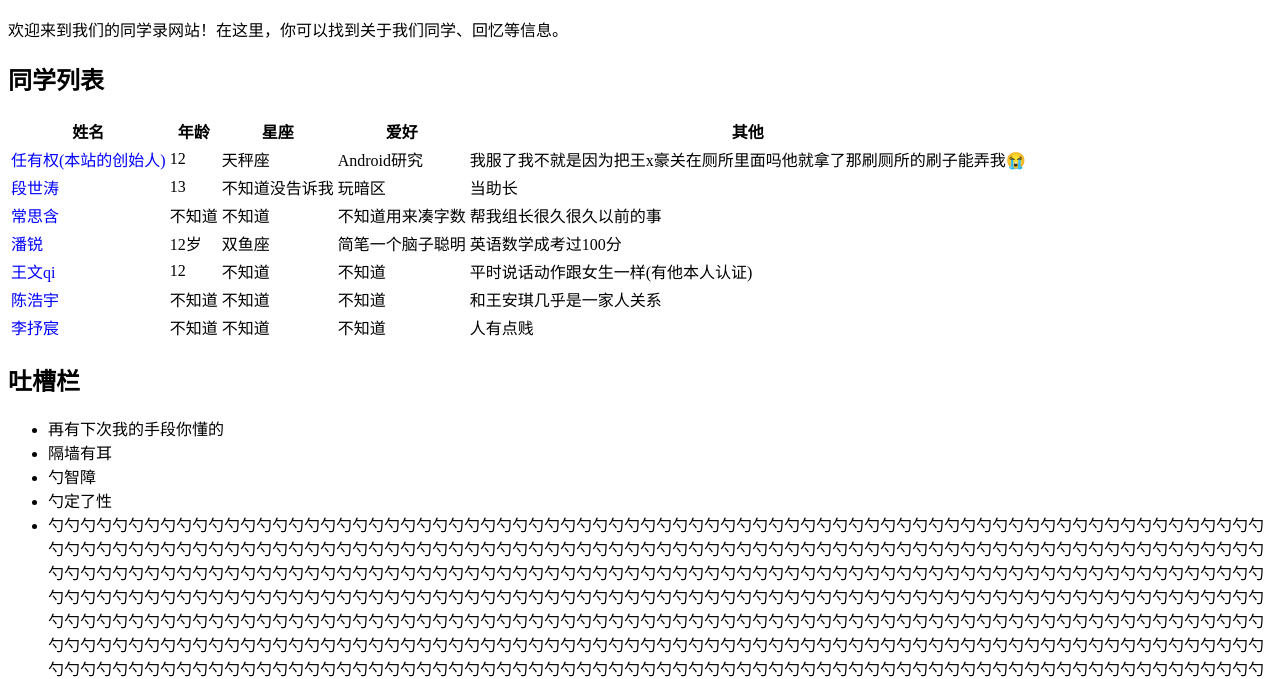
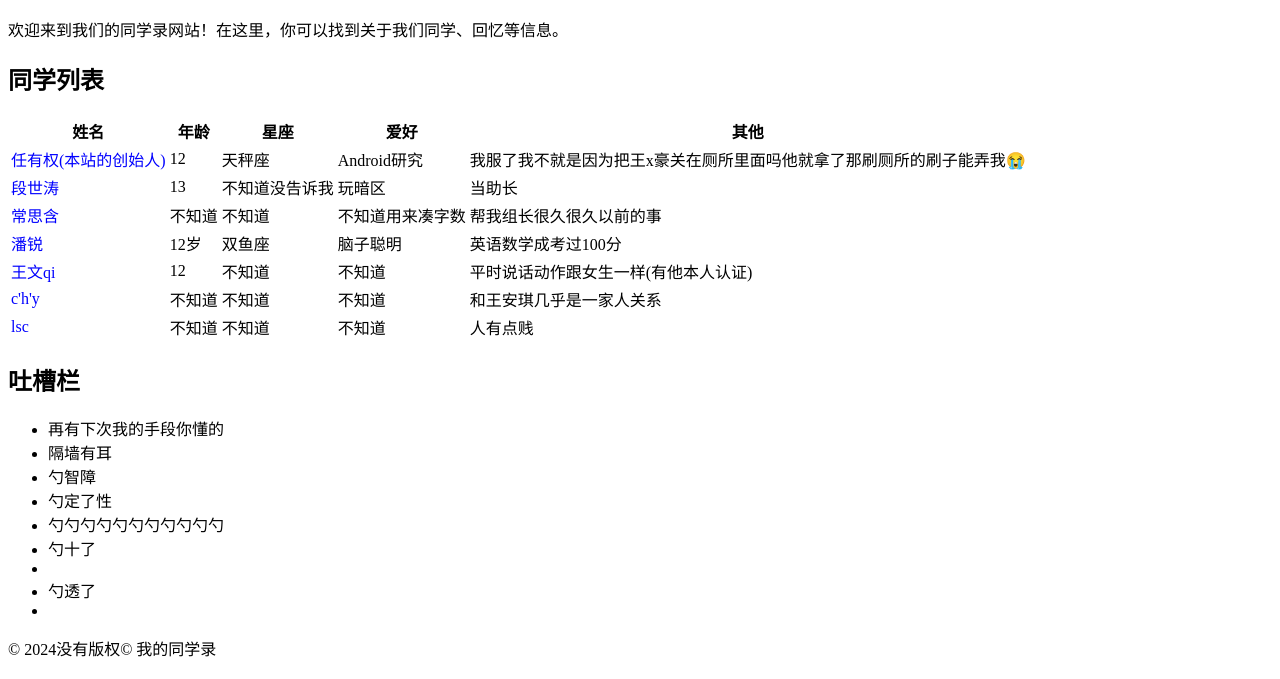
Before and after one commit to x114514z/ryq11451.github.io, a plain HTML site: page index.html in a window 1280 px wide. Shown: the part 127-806 px from the top of the page. Drawn offline with Linux system fonts and the light colour scheme.

Commit message:
Update index.html

```diff
--- a/index.html
+++ b/index.html
@@ -58,7 +58,7 @@
                 <td>潘锐         </td>
                 <td>12岁</td>
                 <td>双鱼座</td>
-                <td>简笔一个脑子聪明</td>
+                <td>脑子聪明</td>
                 <td>英语数学成考过100分</td> <!-- 添加了王五的事迹 -->
             </tr>
             <tr>
@@ -69,14 +69,14 @@
                 <td>平时说话动作跟女生一样(有他本人认证)</td> <!-- 添加了赵六的事迹 -->
             </tr>
             <tr>
-                <td>陈浩宇</td>
+                <td>c'h'y</td>
                 <td>不知道</td>
                 <td>不知道</td>
                 <td>不知道</td>
                 <td>和王安琪几乎是一家人关系</td> <!-- 添加了钱七的事迹 -->
             </tr>
             <tr>
-                <td>李抒宸</td>
+                <td>lsc</td>
                 <td>不知道</td>
                 <td>不知道</td>
                 <td>不知道</td>
@@ -92,7 +92,9 @@
             <li>隔墙有耳</li>
             <li>勺智障</li>
             <li>勺定了性</li>
-            <li>勺勺勺勺勺勺勺勺勺勺勺勺勺勺勺勺勺勺勺勺勺勺勺勺勺勺勺勺勺勺勺勺勺勺勺勺勺勺勺勺勺勺勺勺勺勺勺勺勺勺勺勺勺勺勺勺勺勺勺勺勺勺勺勺勺勺勺勺勺勺勺勺勺勺勺勺勺勺勺勺勺勺勺勺勺勺勺勺勺勺勺勺勺勺勺勺勺勺勺勺勺勺勺勺勺勺勺勺勺勺勺勺勺勺勺勺勺勺勺勺勺勺勺勺勺勺勺勺勺勺勺勺勺勺勺勺勺勺勺勺勺勺勺勺勺勺勺勺勺勺勺勺勺勺勺勺勺勺勺勺勺勺勺勺勺勺勺勺勺勺勺勺勺勺勺勺勺勺勺勺勺勺勺勺勺勺勺勺勺勺勺勺勺勺勺勺勺勺勺勺勺勺勺勺勺勺勺勺勺勺勺勺勺勺勺勺勺勺勺勺勺勺勺勺勺勺勺勺勺勺勺勺勺勺勺勺勺勺勺勺勺勺勺勺勺勺勺勺勺勺勺勺勺勺勺勺勺勺勺勺勺勺勺勺勺勺勺勺勺勺勺勺勺勺勺勺勺勺勺勺勺勺勺勺勺勺勺勺勺勺勺勺勺勺勺勺勺勺勺勺勺勺勺勺勺勺勺勺勺勺勺勺勺勺勺勺勺勺勺勺勺勺勺勺勺勺勺勺勺勺勺勺勺勺勺勺勺勺勺勺勺勺勺勺勺勺勺勺勺勺勺勺勺勺勺勺勺勺勺勺勺勺勺勺勺勺勺勺勺勺勺勺勺勺勺勺勺勺勺勺勺勺勺勺勺勺勺勺勺勺勺勺勺勺勺勺勺勺勺勺勺勺勺勺勺勺勺勺勺勺勺勺勺勺勺勺勺勺勺勺勺勺勺勺勺勺勺勺勺勺勺勺勺勺勺勺勺勺勺勺勺勺勺勺勺勺勺勺勺勺勺勺勺勺勺勺勺勺勺勺勺勺勺勺勺勺勺勺勺勺勺勺勺勺勺勺勺勺勺勺勺勺勺勺勺勺勺勺勺勺勺勺勺勺勺勺勺勺勺勺勺勺勺勺勺勺勺勺勺勺勺勺勺勺勺勺勺勺勺勺勺勺勺勺勺勺勺勺勺勺勺勺勺勺勺勺勺勺勺勺勺勺勺勺勺勺勺勺勺勺勺勺勺勺勺勺勺勺勺勺勺勺勺勺勺勺勺勺勺勺勺勺勺勺勺勺勺勺勺勺勺勺勺勺勺勺勺勺勺勺勺勺勺勺勺勺勺勺勺勺勺勺勺勺勺勺勺勺勺勺勺勺勺勺勺勺勺勺勺勺勺勺勺勺勺勺勺勺勺勺勺勺勺勺勺勺勺勺勺勺勺勺勺勺勺勺勺勺勺勺勺勺勺勺勺勺勺勺勺勺勺勺勺勺勺勺勺勺勺勺勺勺勺勺勺勺勺勺勺勺勺勺勺勺勺勺勺勺勺勺勺勺勺勺勺勺勺勺勺勺勺勺勺勺勺勺勺勺勺勺勺勺勺勺勺勺勺勺勺勺勺勺勺勺勺勺勺勺勺勺勺勺勺勺勺勺勺勺勺勺勺勺勺勺勺勺勺勺勺勺勺勺勺勺勺勺勺勺勺勺勺勺勺勺勺勺勺勺勺勺勺勺勺勺勺勺勺勺勺勺勺勺勺勺勺勺勺勺勺勺勺勺勺勺勺勺勺勺勺勺勺勺勺勺勺勺勺勺勺勺勺勺勺勺勺勺勺勺勺勺勺勺勺勺勺勺勺勺勺勺勺勺勺勺勺勺勺勺勺勺勺勺勺勺勺勺勺勺勺勺勺勺勺勺勺勺勺勺勺勺勺勺勺勺勺勺勺勺勺勺勺勺勺勺勺勺勺勺勺勺勺勺勺勺勺勺勺勺勺勺勺勺勺勺勺勺勺勺勺勺勺勺勺勺勺勺勺勺勺勺勺勺勺勺勺勺勺勺勺勺勺勺勺勺勺勺勺勺勺勺勺勺勺勺勺勺勺勺勺勺勺勺勺勺勺勺勺勺勺勺勺勺勺勺勺勺勺勺勺勺勺勺勺勺勺勺勺勺勺勺勺勺勺勺勺勺勺勺勺勺勺勺勺勺勺勺勺勺勺勺勺勺勺勺勺勺勺勺勺勺勺勺勺勺勺勺勺勺勺勺勺勺勺勺勺勺勺勺勺勺勺勺勺勺勺勺勺勺勺勺勺勺</li>
+            <li>勺勺勺勺勺勺勺勺勺勺勺</li>
+            <li>勺十了<li>
+            <li>勺透了<li>
             <!-- 添加更多吐槽内容 -->
         </ul>
     </section>
```
